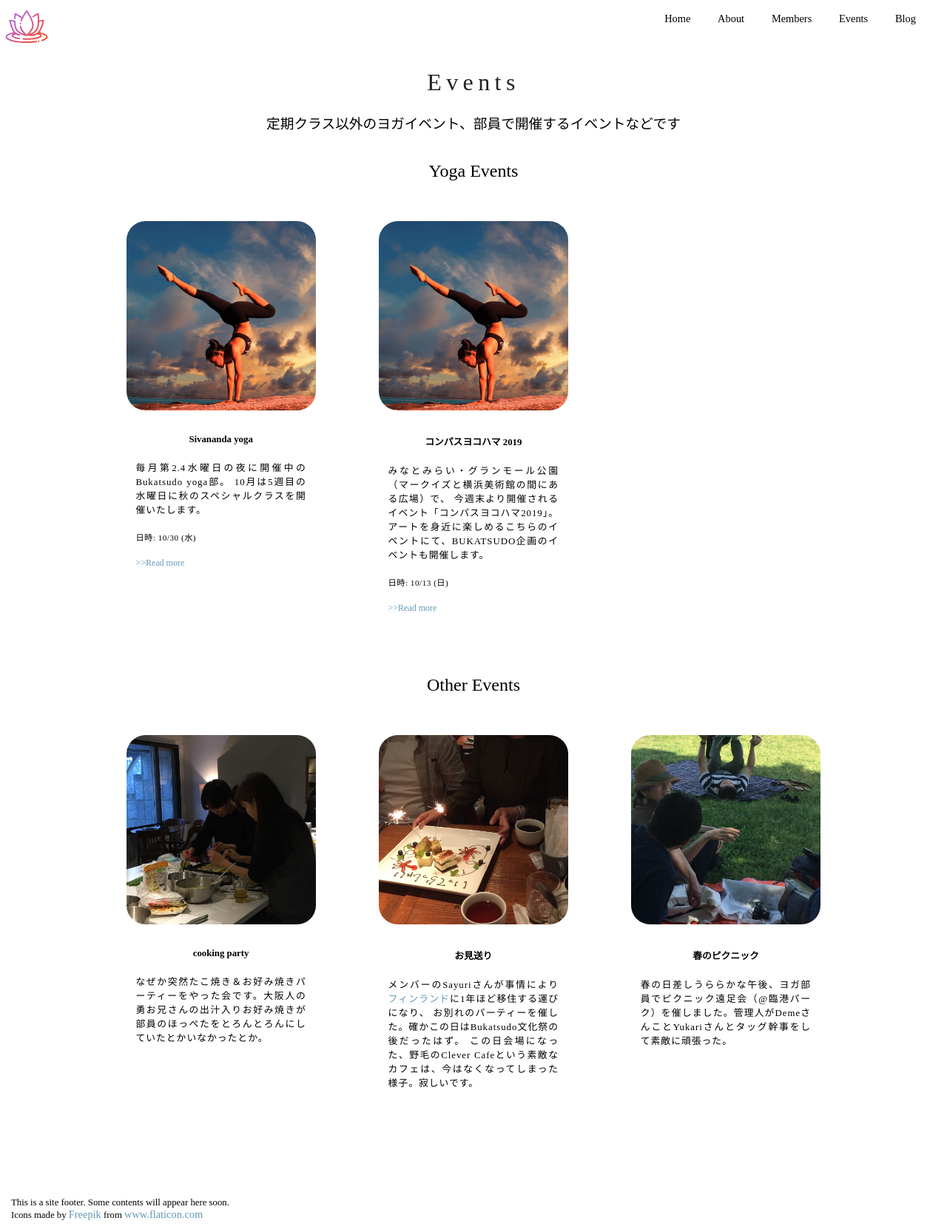
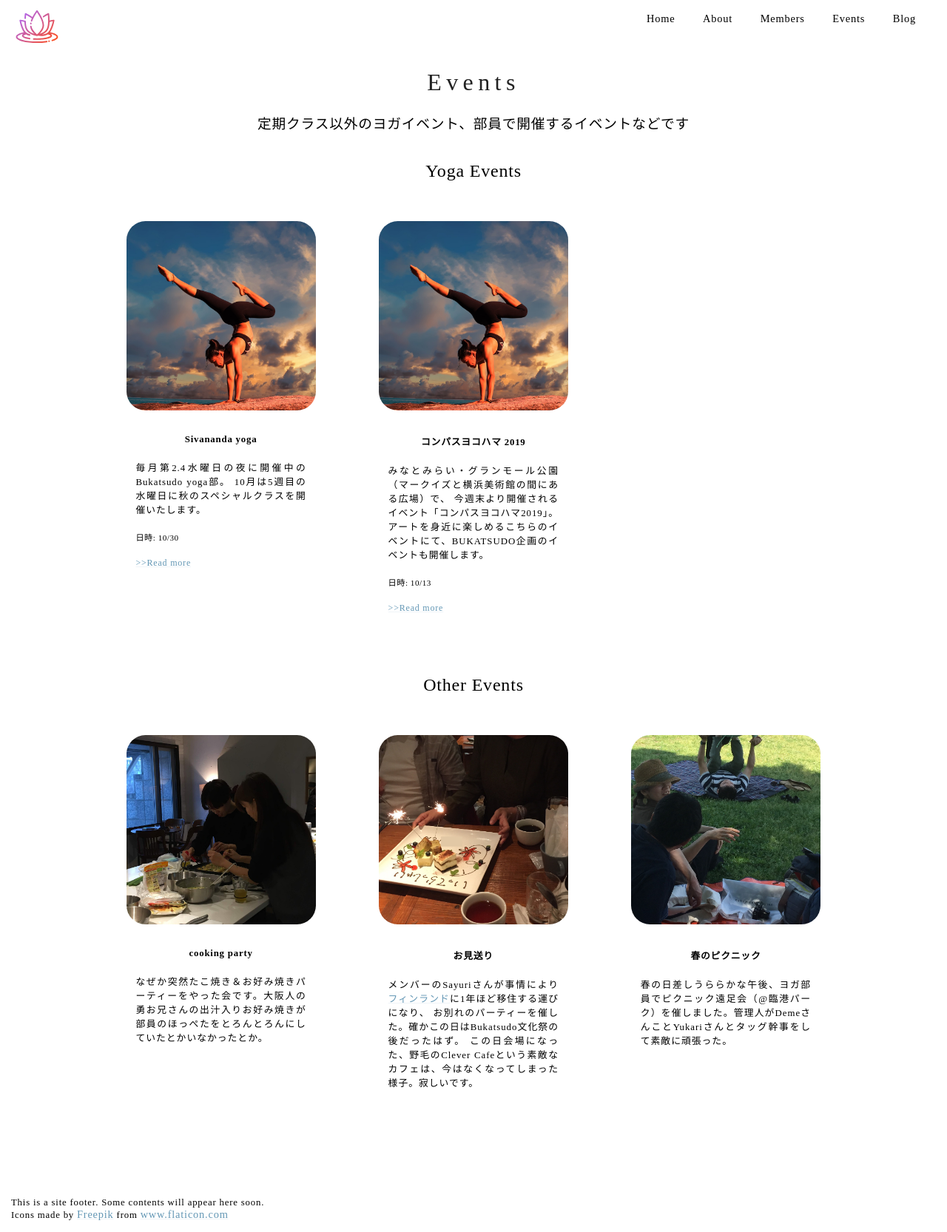
Before and after one commit to mkataoka73/bukatsudoyoga, a Jekyll site: the page built from events.html, in a window 1280 px wide. Shown: the whole page at 74% size. Built offline with Jekyll 4.4.1, drawn with Linux system fonts in a browser that asks for light colours; nearby versions of some CDN libraries.

Commit message:
Adjust logo, set global letter-spacing to 0.05rem

```diff
--- a/css/main.css
+++ b/css/main.css
@@ -4,6 +4,7 @@ html, body {
   /* background-color: #fcfaf5; */
   margin: 0;
   padding: 0;
+  letter-spacing: 0.05rem;
 }
 h1 {
   color: #222;
@@ -74,6 +75,7 @@ p,li,a {
 .header-logo img {
 	height: 8vh;
 	width: 8vh;
+  padding-left: 1em;
 	position: relative;
 }
 
--- a/events.html
+++ b/events.html
@@ -28,16 +28,6 @@ title: Events
             <p>{{ yoga_event.excerpt }}</p>
             <p class="date">
               日時: {{ yoga_event.date | date: "%-m/%-d " }}
-              {% assign d = yoga_event.date | date:"%w" %}
-              {% case d %}
-                {% when '0' %}(日)
-                {% when '1' %}(月)
-                {% when '2' %}(火)
-                {% when '3' %}(水)
-                {% when '4' %}(木)
-                {% when '5' %}(金)
-                {% when '6' %}(土)
-              {% endcase %}
               {{ yoga_event.time }}
             </p>
             <!-- TODO; link to more content -->
```
Also changed, not shown: 2 other files.
